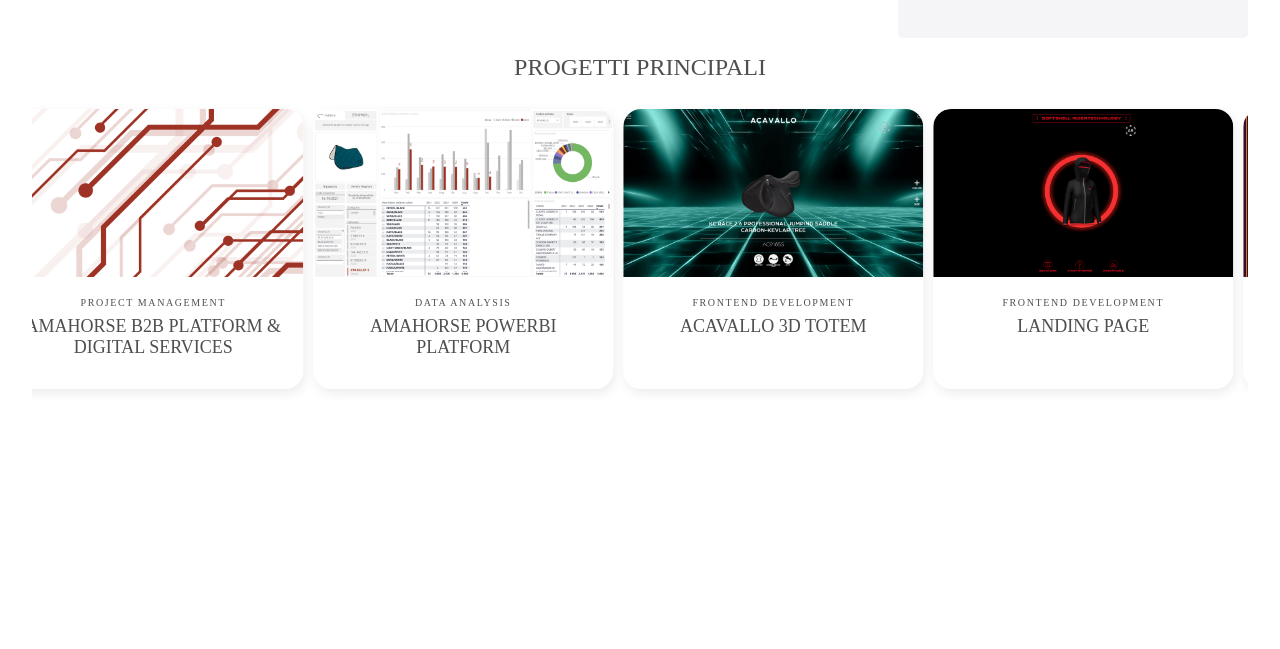
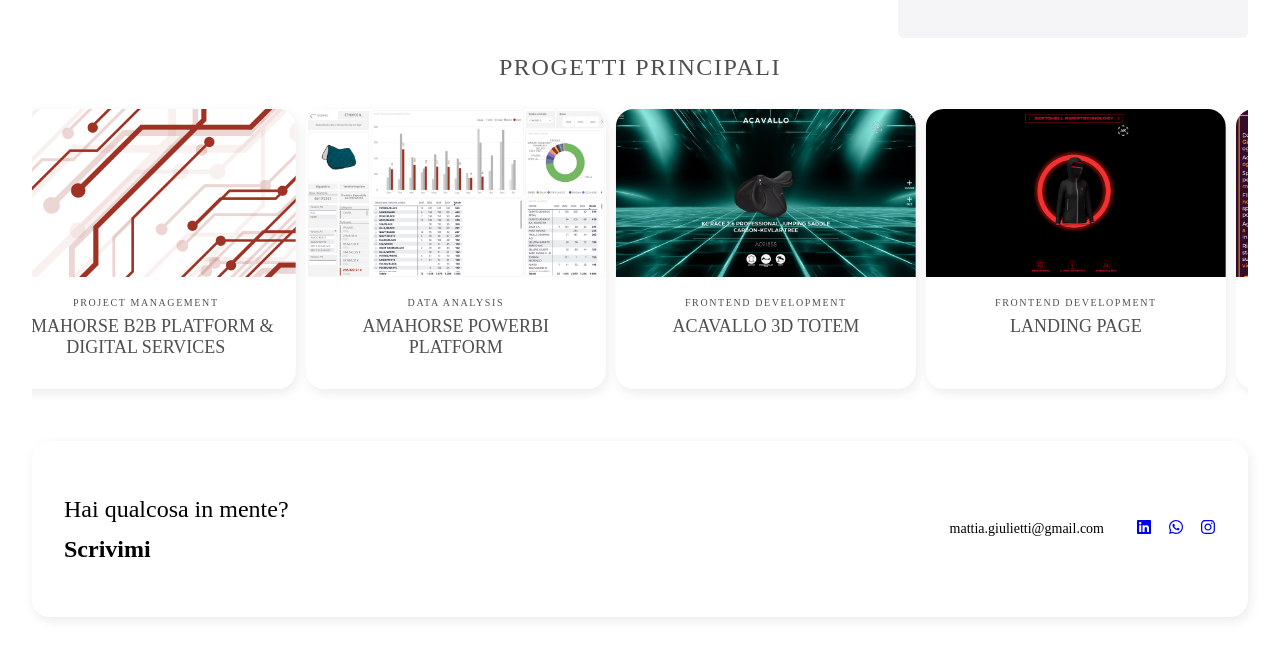
Before and after one commit to Samano-23/portfolio, a React (Create React App) app: page / in a window 1280 px wide. Shown: the part 501-1150 px from the top of the page. Before the commit the page ends 910 px from the top, so only its background shows below. Built offline with nearby package versions, Linux system fonts and the light colour scheme; a web font is replaced by a local one.

Commit message:
contatti home

```diff
--- /dev/null
+++ b/src/components/Footer.js
@@ -0,0 +1,14 @@
+import React from "react";
+import { Link } from "react-router-dom";
+import "../style-menu.css";
+
+const Footer = () => {
+  return (
+    <div>
+      <span>Footer</span>
+      <Link to="/about" className="link"></Link>
+    </div>
+  );
+};
+
+export default Footer;
--- a/src/components/Home.js
+++ b/src/components/Home.js
@@ -1,6 +1,8 @@
 import React, { useEffect, useRef, useState } from "react";
 import "../index.css";
+import { FaWhatsapp, FaLinkedin, FaInstagram } from "react-icons/fa";
 import Menu from "../components/Menu";
+/* import Footer from "../components/Footer"; */
 
 const Home = () => {
   const textRef = useRef(null); // Ref per selezionare l'elemento con l'ID "job"
@@ -86,21 +88,6 @@
           <span id="job" ref={textRef}>
             Marketing & digital specialist
           </span>
-          {/* <a className="mailto" href="mailto:mattia.giulietti@gmail.com">
-            <span id="mail">mattia.giulietti@gmail.com</span>
-          </a> */}
-          <a className="mailto" href="mailto:mattia.giulietti@gmail.com">
-            <span className="mask">
-              <div className="link-container">
-                <span className="link-title1 title">
-                  mattia.giulietti@gmail.com
-                </span>
-                <span className="link-title2 title">
-                  mattia.giulietti@gmail.com
-                </span>
-              </div>
-            </span>
-          </a>
         </div>
         <div className="home-img"></div>
       </section>
@@ -131,6 +118,36 @@
       ) : (
         <p>Caricamento progetti...</p>
       )}
+      <div className="contact-home-container">
+        <div className="contact-home-text">
+          Hai qualcosa in mente? <br></br>{" "}
+          <span style={{ fontWeight: "bold" }}> Scrivimi</span>
+        </div>
+        <div className="contact-home-contact">
+          <a className="mailto" href="mailto:mattia.giulietti@gmail.com">
+            <span className="mask">
+              <div className="link-container">
+                <span className="link-title1 title">
+                  mattia.giulietti@gmail.com
+                </span>
+                <span className="link-title2 title">
+                  mattia.giulietti@gmail.com
+                </span>
+              </div>
+            </span>
+          </a>
+          <a href="https://www.linkedin.com/in/mattia-giulietti/">
+            <FaLinkedin />
+          </a>
+          <a href="https://wa.me/+393392108680">
+            <FaWhatsapp />
+          </a>
+          <a href="https://www.instagram.com/samanino/">
+            <FaInstagram />
+          </a>
+        </div>
+      </div>
+      {/* <Footer />  */}
     </div>
   );
 };
--- a/src/components/Progetti.js
+++ b/src/components/Progetti.js
@@ -110,8 +110,6 @@
             <p>Caricamento progetti...</p>
           )}
         </div>
-        <div>Test</div>
-        <div>Test 2</div>
       </section>
     </div>
   );
--- a/src/index.css
+++ b/src/index.css
@@ -134,8 +134,8 @@
   color: #000;
   text-decoration: none;
   display: flex;
-  position: absolute;
-  top: 5rem;
+  /* position: absolute;
+  top: 5rem; */
 }
 
 /* Nascondi il testo extra */
@@ -208,6 +208,7 @@
   margin-inline: 2rem;
   text-align: center;
   text-transform: uppercase;
+  letter-spacing: 0.1rem;
 }
 
 .project-card {
@@ -295,3 +296,27 @@
   margin-top: 0.5rem;
   height: 50%;
 }
+
+.contact-home-container {
+  margin-block: 2rem;
+  margin-inline: 2rem;
+  padding: 3rem 2rem;
+  background-color: var(--color-white);
+  border-radius: 18px;
+  box-shadow: 2px 4px 12px #00000014;
+  display: flex;
+  align-items: center;
+  justify-content: space-between;
+}
+
+.contact-home-text {
+  font-size: var(--font-size-xl);
+  line-height: 2.5rem;
+  font-weight: var(--font-weight-light);
+}
+
+.contact-home-contact {
+  display: flex;
+  gap: 1rem;
+  align-items: center;
+}
```
